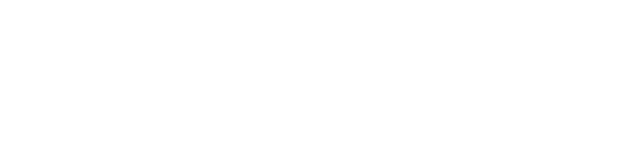
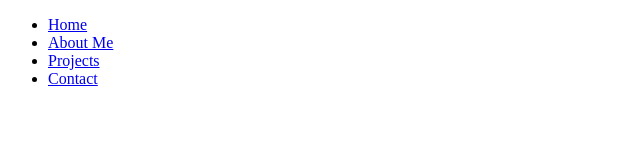
Before and after one commit to goranstevanovic/goranstevanovic.github.io, a plain HTML site: page index.html in a window 1280 px wide. Shown: the whole page, without its empty margins (0-640 px from the left). Drawn offline with Linux system fonts and the light colour scheme.

Commit message:
Add header content

```diff
--- a/index.html
+++ b/index.html
@@ -9,5 +9,24 @@
       Goran Stevanovic - Frontend Developer - HTML, CSS, JavaScript, React
     </title>
   </head>
-  <body></body>
+  <body>
+    <header>
+      <nav>
+        <ul>
+          <li>
+            <a href="#">Home</a>
+          </li>
+          <li>
+            <a href="#">About Me</a>
+          </li>
+          <li>
+            <a href="#">Projects</a>
+          </li>
+          <li>
+            <a href="#">Contact</a>
+          </li>
+        </ul>
+      </nav>
+    </header>
+  </body>
 </html>
```
